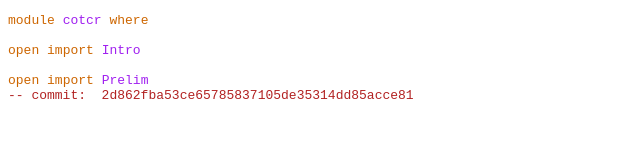
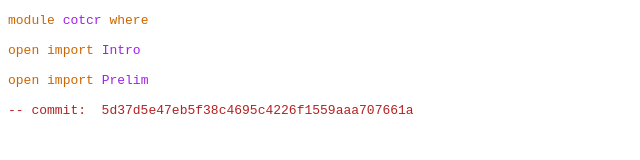
Before and after one commit to frantisekfarka/cotcr, a plain HTML site: page html/cotcr.html in a window 1280 px wide. Shown: the whole page, without its empty margins (0-640 px from the left). Drawn offline with Linux system fonts and the light colour scheme.

Commit message:
auto-generated GH-pages doc

```diff
--- a/html/cotcr.html
+++ b/html/cotcr.html
@@ -49,10 +49,11 @@
       >Prelim</a
       ><a name="58"
       >
+
 </a
-      ><a name="59" class="Comment"
-      >-- commit:  2d862fba53ce65785837105de35314dd85acce81</a
-      ><a name="111"
+      ><a name="60" class="Comment"
+      >-- commit:  5d37d5e47eb5f38c4695c4226f1559aaa707661a</a
+      ><a name="112"
       >
 </a
       ></pre
```
